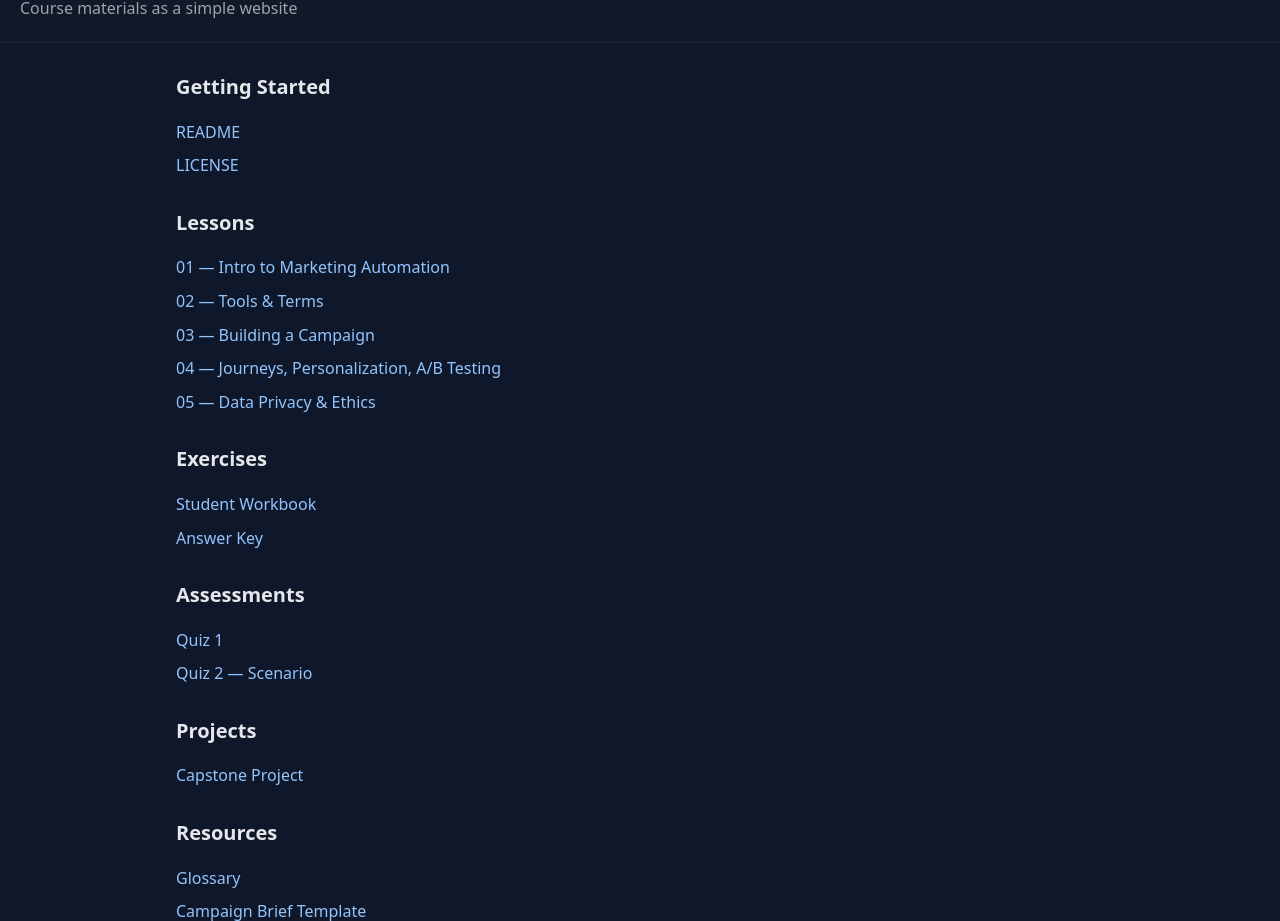
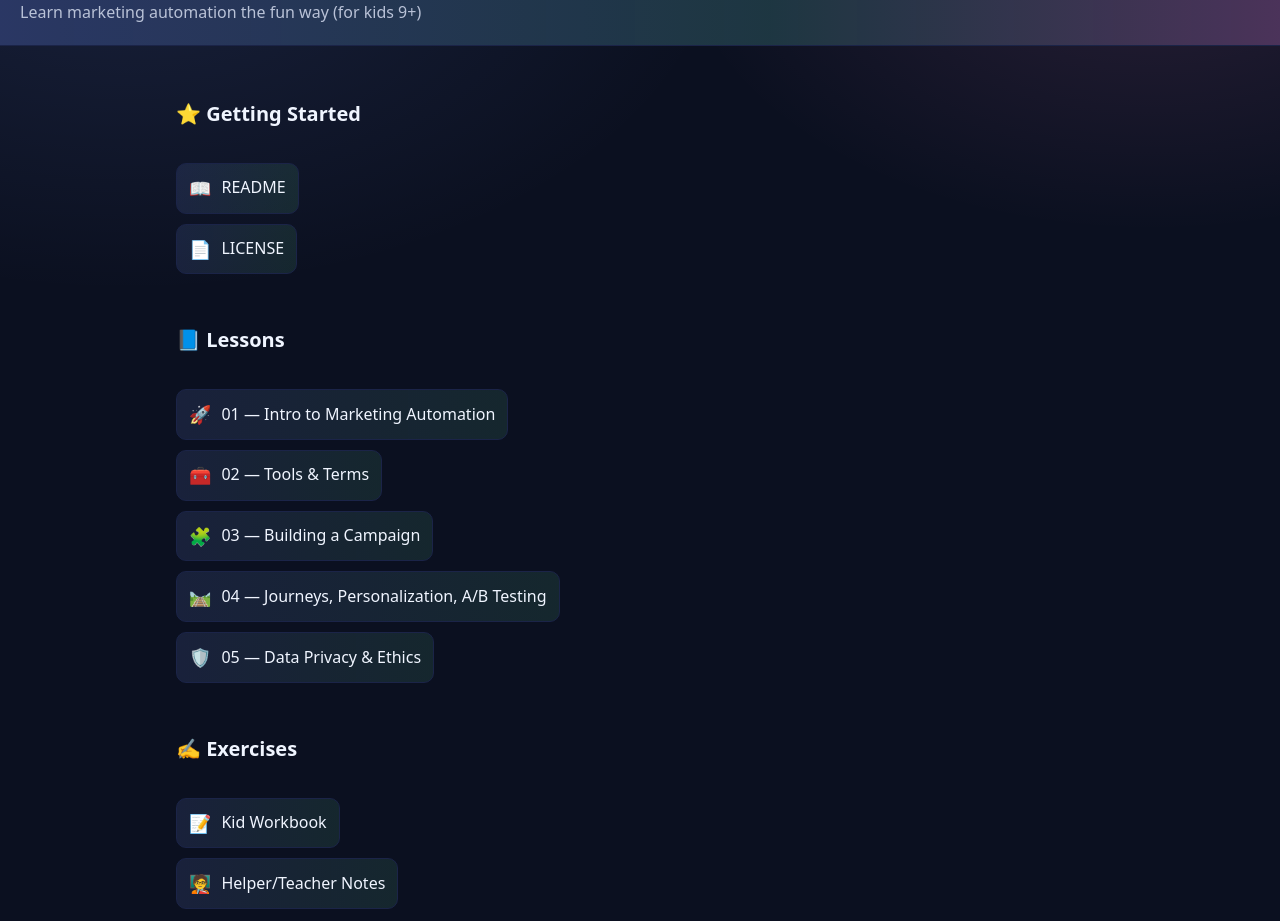
Before and after one commit to Batman1190/marketingautomation, a plain HTML site: page index.html in a window 1280 px wide. Shown: the part 68-989 px from the top of the page. Drawn offline with Linux system fonts and the light colour scheme.

Commit message:
Add files via upload

```diff
--- a/assets/styles.css
+++ b/assets/styles.css
@@ -1,40 +1,67 @@
 :root {
-  --bg: #0f172a;
-  --panel: #111827;
-  --text: #e5e7eb;
-  --muted: #9ca3af;
-  --brand: #60a5fa;
-  --link: #93c5fd;
-  --border: #1f2937;
+  --bg: #0b1020;
+  --panel: #0f1530;
+  --text: #f0f5ff;
+  --muted: #b9c2d7;
+  --brand: #7c9cff;
+  --brand-2: #ff8bd6;
+  --brand-3: #6ef3a5;
+  --link: #9fc1ff;
+  --border: #1b2448;
 }
 
 * { box-sizing: border-box; }
 html, body { margin: 0; padding: 0; }
 body {
-  font-family: system-ui, -apple-system, Segoe UI, Roboto, Ubuntu, Cantarell, Noto Sans, Arial, "Apple Color Emoji", "Segoe UI Emoji";
-  background: var(--bg);
+  font-family: "Nunito", system-ui, -apple-system, Segoe UI, Roboto, Ubuntu, Cantarell, Noto Sans, Arial, "Apple Color Emoji", "Segoe UI Emoji";
+  background: radial-gradient(1000px 600px at 10% 0%, rgba(124,156,255,0.12), transparent 60%),
+              radial-gradient(800px 500px at 90% 0%, rgba(255,139,214,0.12), transparent 60%),
+              var(--bg);
   color: var(--text);
   line-height: 1.6;
 }
 
 .site-header, .site-footer {
   padding: 20px;
-  background: var(--panel);
+  background: linear-gradient(90deg, rgba(124,156,255,0.25), rgba(110,243,165,0.15) 60%, rgba(255,139,214,0.25)), var(--panel);
   border-bottom: 1px solid var(--border);
 }
 .site-footer { border-top: 1px solid var(--border); border-bottom: none; }
-.site-header h1 { margin: 0; font-size: 24px; }
+.site-header h1 { margin: 0; font-size: 26px; letter-spacing: 0.2px; }
 .subtitle { margin: 6px 0 0; color: var(--muted); }
 .home-link { color: var(--link); text-decoration: none; margin-right: 10px; }
+.home-link:hover { text-decoration: underline; }
 
 .content { max-width: 960px; margin: 24px auto; padding: 0 16px; }
 
-h2 { margin-top: 28px; font-size: 20px; }
+h2 { margin-top: 28px; font-size: 20px; display: inline-flex; align-items: center; gap: 8px; }
+h2 .badge {
+  display: inline-block;
+  font-size: 13px;
+  padding: 2px 8px;
+  border-radius: 999px;
+  background: linear-gradient(90deg, var(--brand), var(--brand-3));
+  color: #0b1020;
+}
 
-.link-list { list-style: none; padding-left: 0; }
-.link-list li { margin: 8px 0; }
-.link-list a { color: var(--link); text-decoration: none; }
-.link-list a:hover { text-decoration: underline; }
+.link-list { list-style: none; padding-left: 0; display: grid; gap: 10px; }
+.link-list li { margin: 0; }
+.link-list a {
+  color: var(--text);
+  text-decoration: none;
+  background: linear-gradient(90deg, rgba(124,156,255,0.12), rgba(110,243,165,0.10));
+  border: 1px solid var(--border);
+  padding: 10px 12px;
+  border-radius: 10px;
+  display: inline-flex;
+  align-items: center;
+  gap: 10px;
+}
+.link-list a:hover {
+  border-color: rgba(159,193,255,0.6);
+  transform: translateY(-1px);
+}
+.link-list a .emoji { font-size: 18px; }
 
 .prose h1, .prose h2, .prose h3 { margin-top: 28px; }
 .prose pre { background: #0b1220; padding: 12px; overflow: auto; border: 1px solid var(--border); border-radius: 8px; }
@@ -46,3 +73,14 @@ h2 { margin-top: 28px; font-size: 20px; }
 
 /* Mermaid container */
 .mermaid { background: #0b1220; border: 1px solid var(--border); border-radius: 8px; padding: 12px; }
+
+/* Section dividers */
+section { margin-bottom: 22px; }
+section > h2::after {
+  content: "";
+  display: block;
+  height: 3px;
+  margin-top: 8px;
+  background: linear-gradient(90deg, var(--brand), var(--brand-2), var(--brand-3));
+  border-radius: 3px;
+}
--- a/index.html
+++ b/index.html
@@ -9,68 +9,68 @@
 <body>
   <header class="site-header">
     <h1>Marketing Automation Specialist</h1>
-    <p class="subtitle">Course materials as a simple website</p>
+    <p class="subtitle">Learn marketing automation the fun way (for kids 9+)</p>
   </header>
 
   <main class="content">
     <section>
-      <h2>Getting Started</h2>
+      <h2>⭐ Getting Started</h2>
       <ul class="link-list">
-        <li><a href="viewer.html?src=README.md">README</a></li>
-        <li><a href="viewer.html?src=LICENSE">LICENSE</a></li>
+        <li><a href="viewer.html?src=README.md"><span class="emoji">📖</span> README</a></li>
+        <li><a href="viewer.html?src=LICENSE"><span class="emoji">📄</span> LICENSE</a></li>
       </ul>
     </section>
 
     <section>
-      <h2>Lessons</h2>
+      <h2>📘 Lessons</h2>
       <ul class="link-list">
-        <li><a href="viewer.html?src=lessons/01_intro_marketing_automation.md">01 — Intro to Marketing Automation</a></li>
-        <li><a href="viewer.html?src=lessons/02_tools_and_terms.md">02 — Tools & Terms</a></li>
-        <li><a href="viewer.html?src=lessons/03_building_a_campaign.md">03 — Building a Campaign</a></li>
-        <li><a href="viewer.html?src=lessons/04_journeys_personalization_ab_testing.md">04 — Journeys, Personalization, A/B Testing</a></li>
-        <li><a href="viewer.html?src=lessons/05_data_privacy_ethics.md">05 — Data Privacy & Ethics</a></li>
+        <li><a href="viewer.html?src=lessons/01_intro_marketing_automation.md"><span class="emoji">🚀</span> 01 — Intro to Marketing Automation</a></li>
+        <li><a href="viewer.html?src=lessons/02_tools_and_terms.md"><span class="emoji">🧰</span> 02 — Tools & Terms</a></li>
+        <li><a href="viewer.html?src=lessons/03_building_a_campaign.md"><span class="emoji">🧩</span> 03 — Building a Campaign</a></li>
+        <li><a href="viewer.html?src=lessons/04_journeys_personalization_ab_testing.md"><span class="emoji">🛤️</span> 04 — Journeys, Personalization, A/B Testing</a></li>
+        <li><a href="viewer.html?src=lessons/05_data_privacy_ethics.md"><span class="emoji">🛡️</span> 05 — Data Privacy & Ethics</a></li>
       </ul>
     </section>
 
     <section>
-      <h2>Exercises</h2>
+      <h2>✍️ Exercises</h2>
       <ul class="link-list">
-        <li><a href="viewer.html?src=exercises/student_workbook.md">Student Workbook</a></li>
-        <li><a href="viewer.html?src=exercises/answer_key.md">Answer Key</a></li>
+        <li><a href="viewer.html?src=exercises/student_workbook.md"><span class="emoji">📝</span> Kid Workbook</a></li>
+        <li><a href="viewer.html?src=exercises/answer_key.md"><span class="emoji">🧑‍🏫</span> Helper/Teacher Notes</a></li>
       </ul>
     </section>
 
     <section>
-      <h2>Assessments</h2>
+      <h2>🧠 Quizzes</h2>
       <ul class="link-list">
-        <li><a href="viewer.html?src=assessments/quiz_1.md">Quiz 1</a></li>
-        <li><a href="viewer.html?src=assessments/quiz_2_scenario.md">Quiz 2 — Scenario</a></li>
+        <li><a href="viewer.html?src=assessments/quiz_1.md"><span class="emoji">✅</span> Quiz 1</a></li>
+        <li><a href="viewer.html?src=assessments/quiz_2_scenario.md"><span class="emoji">📚</span> Quiz 2 — Scenario</a></li>
       </ul>
     </section>
 
     <section>
-      <h2>Projects</h2>
+      <h2>🧪 Projects</h2>
       <ul class="link-list">
-        <li><a href="viewer.html?src=projects/capstone_project.md">Capstone Project</a></li>
+        <li><a href="viewer.html?src=projects/capstone_project.md"><span class="emoji">🏆</span> Capstone Project</a></li>
       </ul>
     </section>
 
     <section>
-      <h2>Resources</h2>
+      <h2>🧰 Resources</h2>
       <ul class="link-list">
-        <li><a href="viewer.html?src=resources/glossary.md">Glossary</a></li>
-        <li><a href="viewer.html?src=resources/campaign_brief_template.md">Campaign Brief Template</a></li>
-        <li><a href="viewer.html?src=resources/email_brief_template.md">Email Brief Template</a></li>
-        <li><a href="viewer.html?src=resources/journey_flowchart_template.md">Journey Flowchart (Markdown)</a></li>
-        <li><a href="viewer.html?src=resources/journey_flowchart_template.mmd">Journey Flowchart (Mermaid)</a></li>
-        <li><a href="viewer.html?src=resources/rubric.md">Rubric</a></li>
+        <li><a href="viewer.html?src=resources/glossary.md"><span class="emoji">🔤</span> Glossary</a></li>
+        <li><a href="viewer.html?src=resources/campaign_brief_template.md"><span class="emoji">🗂️</span> Campaign Brief Template</a></li>
+        <li><a href="viewer.html?src=resources/email_brief_template.md"><span class="emoji">✉️</span> Email Brief Template</a></li>
+        <li><a href="viewer.html?src=resources/journey_flowchart_template.md"><span class="emoji">🗺️</span> Journey Flowchart (Markdown)</a></li>
+        <li><a href="viewer.html?src=resources/journey_flowchart_template.mmd"><span class="emoji">🔧</span> Journey Flowchart (Mermaid)</a></li>
+        <li><a href="viewer.html?src=resources/rubric.md"><span class="emoji">📏</span> Rubric</a></li>
       </ul>
     </section>
 
     <section>
-      <h2>Teacher</h2>
+      <h2>👩‍🏫 Teacher</h2>
       <ul class="link-list">
-        <li><a href="viewer.html?src=teacher/facilitator_guide.md">Facilitator Guide</a></li>
+        <li><a href="viewer.html?src=teacher/facilitator_guide.md"><span class="emoji">📘</span> Facilitator Guide</a></li>
       </ul>
     </section>
   </main>
```
Also changed, not shown: viewer.html (+2 -2 lines), 10 other files.
